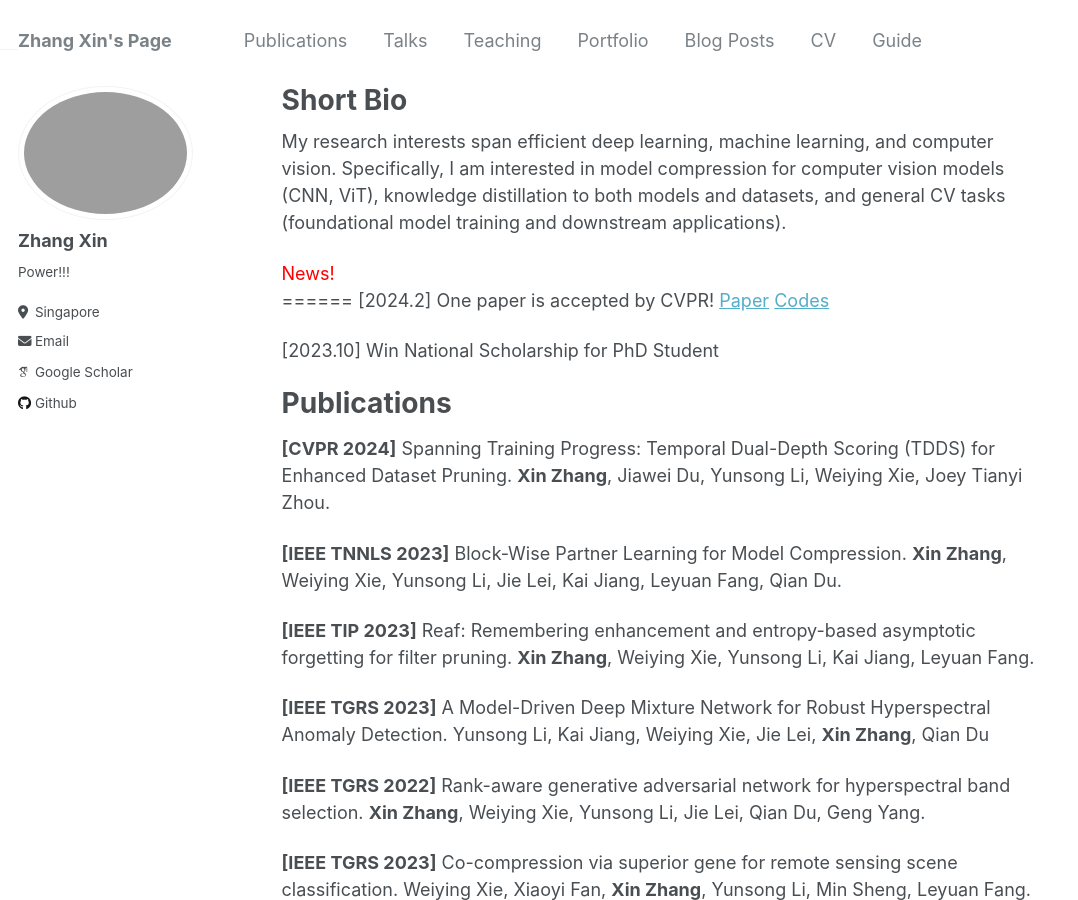
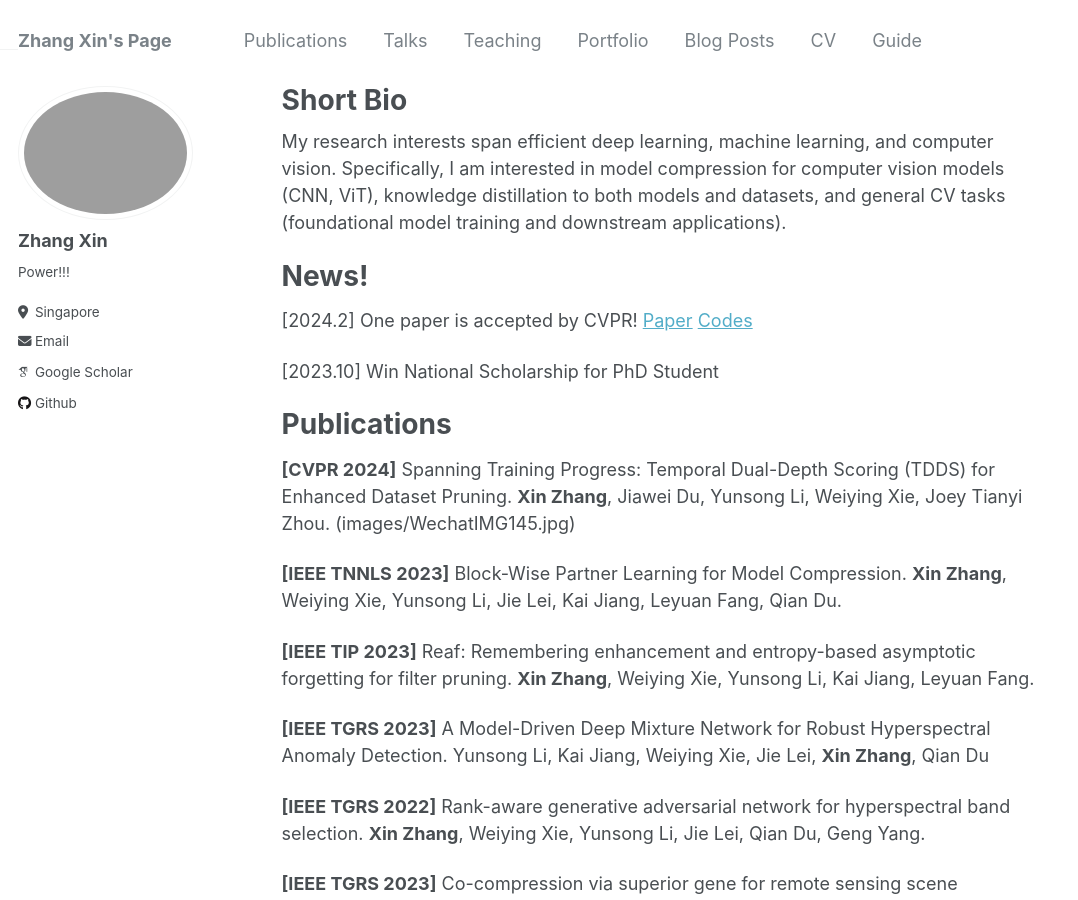
Before and after one commit to Anonymous-f/Anonymous-f.github.io, a Jekyll site: the page built from _pages/about.md, in a window 1280 px wide and 900 px high. Shown: the whole window, without its empty margins (0-1078 px from the left). Built offline with Jekyll 4.4.1, drawn with Linux system fonts in a browser that asks for light colours; some web fonts are replaced.

Commit message:
Update about.md

```diff
--- a/_pages/about.md
+++ b/_pages/about.md
@@ -10,8 +10,7 @@ redirect_from:
 My research interests span efficient deep learning, machine learning, and computer vision. Specifically, I am interested in model compression for computer vision models (CNN, ViT), knowledge distillation to both models and datasets, and general CV tasks (foundational model training and downstream applications).
 
 
-<font color=red>News!</font>
-
+News!
 ======
 [2024.2] One paper is accepted by CVPR! [Paper](https://scholar.google.com/citations?view_op=view_citation&hl=zh-CN&user=rJMMViQAAAAJ&citation_for_view=rJMMViQAAAAJ:Tyk-4Ss8FVUC) [Codes](https://github.com/zhangxin-xd/Dataset-Pruning-TDDS)
 
@@ -19,7 +18,7 @@ My research interests span efficient deep learning, machine learning, and comput
 
 Publications
 ======
-**[CVPR 2024]** Spanning Training Progress: Temporal Dual-Depth Scoring (TDDS) for Enhanced Dataset Pruning. **Xin Zhang**, Jiawei Du, Yunsong Li, Weiying Xie, Joey Tianyi Zhou.
+**[CVPR 2024]** Spanning Training Progress: Temporal Dual-Depth Scoring (TDDS) for Enhanced Dataset Pruning. **Xin Zhang**, Jiawei Du, Yunsong Li, Weiying Xie, Joey Tianyi Zhou. (images/WechatIMG145.jpg)
 
 **[IEEE TNNLS 2023]** Block-Wise Partner Learning for Model Compression. **Xin Zhang**, Weiying Xie, Yunsong Li, Jie Lei, Kai Jiang, Leyuan Fang, Qian Du.
 
```
